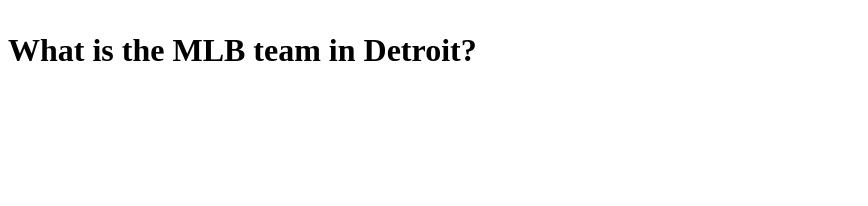
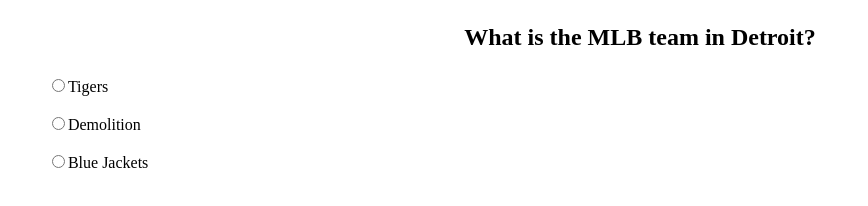
Before and after one commit to devaneyj3/JS_Quiz, a plain HTML site: page index.html in a window 1280 px wide. Shown: the whole page, without its empty margins (0-868 px from the left). Drawn offline with nearby package versions, Linux system fonts and the light colour scheme.

Commit message:
write fuction to check answer

```diff
--- a/index.html
+++ b/index.html
@@ -9,7 +9,10 @@
 
 </head>
 <body>
-    <h1 class="questions" id="question"></h1>
+    <div class="contain">
+        <h2 class="questions" id="question"></h2>
+        <p class="options"></p>
+    </div>
     <script src="https://code.jquery.com/jquery-3.4.0.min.js" integrity="sha256-BJeo0qm959uMBGb65z40ejJYGSgR7REI4+CW1fNKwOg=" crossorigin="anonymous"></script>
     <script src="script.js"></script>
 </body>
--- a/master.css
+++ b/master.css
@@ -0,0 +1,16 @@
+.options {
+    padding-left: 3%;
+    text-align: left;
+}
+
+.option {
+    padding: 1px;
+}
+
+.questions {
+
+}
+
+.contain {
+    text-align: center;
+}
--- a/script.js
+++ b/script.js
@@ -1,8 +1,13 @@
 /*jshint esversion: 6 */
 
-var questions = ["What is the MLB team in Detroit?", "Who won the World Series in 2017?"];
+var questions = {
+    question: "What is the MLB team in Detroit?",
+    options: ["Tigers", "Demolition", "Blue Jackets"],
+    correctAnswer: "Tigers"
+};
 
 var index = 0;
+var score = 0;
 
 function nextQuestion()
 {
@@ -12,7 +17,29 @@
 function showQuestions(questions)
 {
 
-    $("#question").html("<p>" + questions[index] + "</p>");
+    $("#question").html("<p>" + questions.question + "</p>");
+    $(".options").html("<p class='option'><input class='radio' type='radio' name='option' value='" + questions.options[0]  + "'>" + questions.options[0] + "<br></p>");
+    $(".options").append("<p class='option'><input class='radio' type='radio' name='option' value='" + questions.options[1]  + "'>" + questions.options[1] + "<br></p>");
+    $(".options").append("<p class='option'><input class='radio' type='radio' name='option' value='" + questions.options[2]  + "'>" + questions.options[2] + "<br></p>");
+
+    checkAnswer();
+
+}
+function checkAnswer()
+{
+    $(".radio").click(function(){
+        var radioValue = $(".radio:checked").val();
+        if(radioValue == questions.correctAnswer)
+        {
+            score++;
+            alert("That is correct");
+        }
+        else {
+            alert("Try again");
+        }
+    });
 }
 
+
+
 showQuestions(questions);
```
